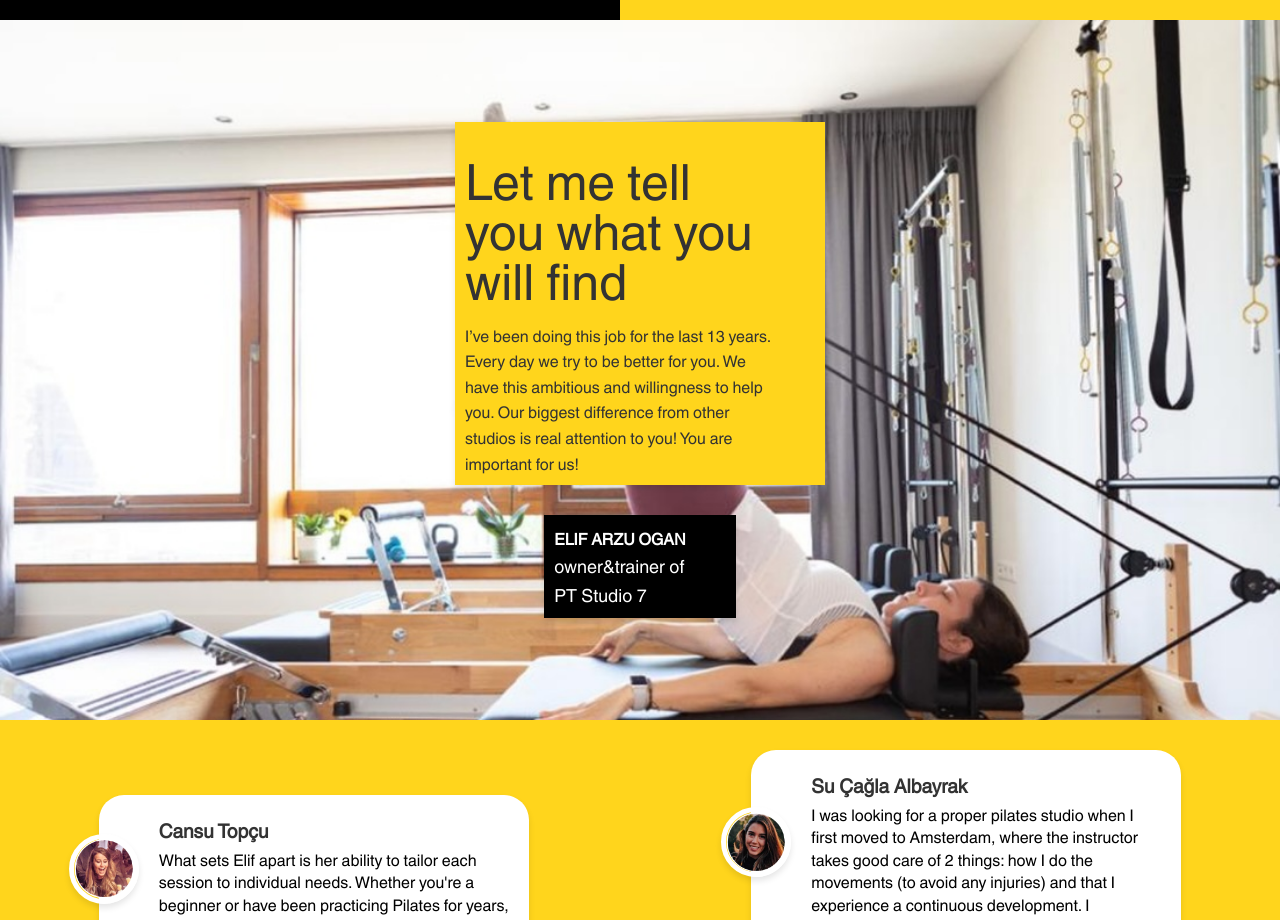
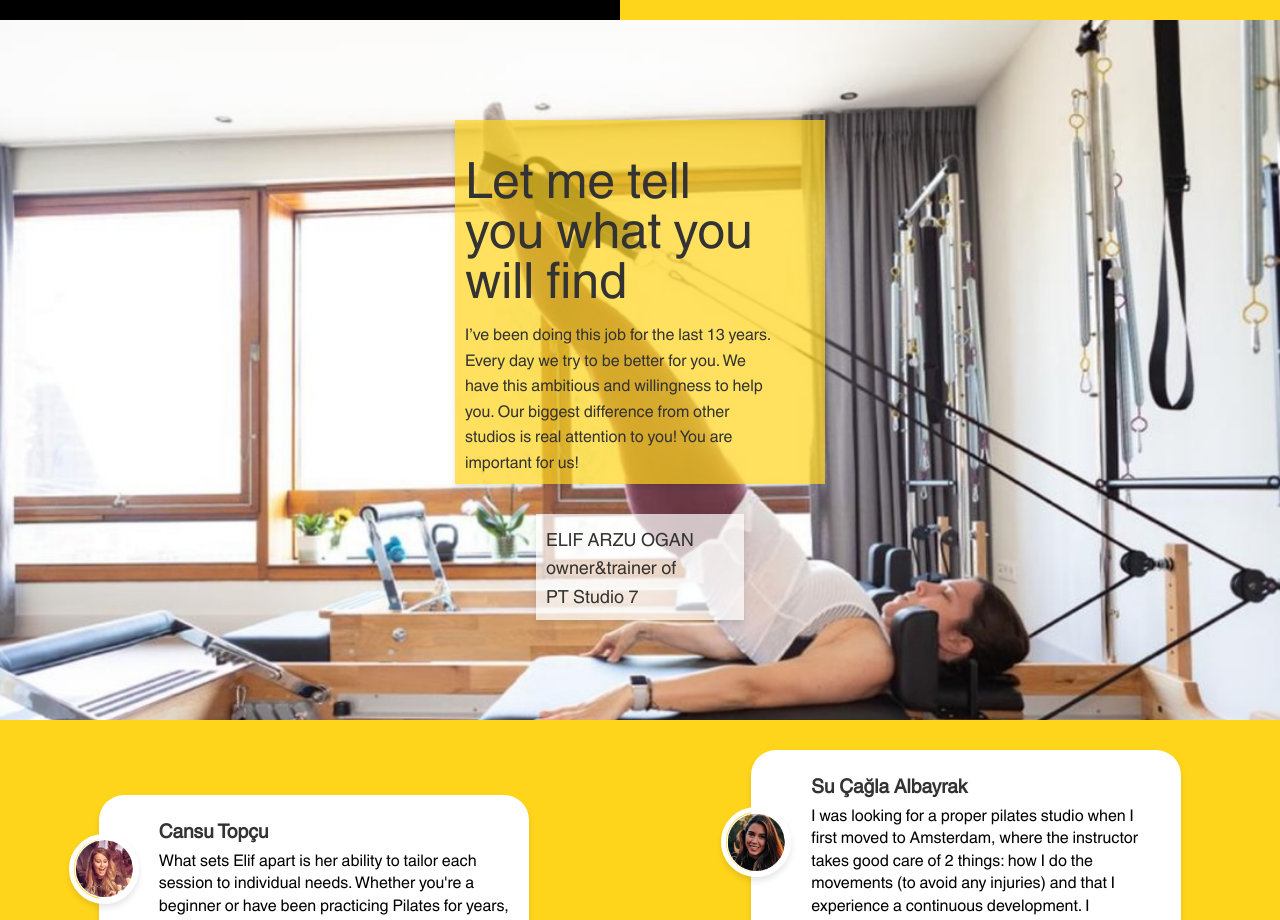
Before and after one commit to isonka/isonka.github.io-old, a plain HTML site: page index.html in a window 1280 px wide. Shown: the part 1480-2400 px from the top of the page. Drawn offline with Linux system fonts and the light colour scheme; a script that the page names is missing.

Commit message:
Update aboutus.css
Signed-off-by: isonka <filipjabbar@gmail.com>

```diff
--- a/style/aboutus.css
+++ b/style/aboutus.css
@@ -21,7 +21,7 @@
 
 /* Bubble Styles */
 #section-three .bubble {
-    background: rgba(255, 255, 255, 0.9); /* Semi-transparent white background */
+    background: rgba(255, 255, 255, 0.7); /* Semi-transparent white background */
     box-shadow: 0 4px 6px rgba(0, 0, 0, 0.1); /* Subtle shadow */
     padding: 10px; /* Add padding inside the bubble */
     left: 20px;
@@ -35,7 +35,7 @@
 /* Wide Bubble */
 #section-three .wide-bubble {
     font-size: 1.1rem; /* Slightly larger font for emphasis */
-    background-color: #ffd51c;
+    background-color: rgba(255, 213, 28, 0.7);
     max-width: 350px;
     text-align: left; /* Align text to the left */
 }
@@ -55,13 +55,6 @@
     font-size: 16px; /* Slightly larger font for emphasis */
 }
 
-/* Small Bubble */
-#section-three .small-bubble {
-    font-size: 1rem; /* Regular font size */
-    background-color: black;
-    border-color: white;
-    color: white;
-    text-align: left;
 }
 
 #section-three .small-bubble .title {
```
